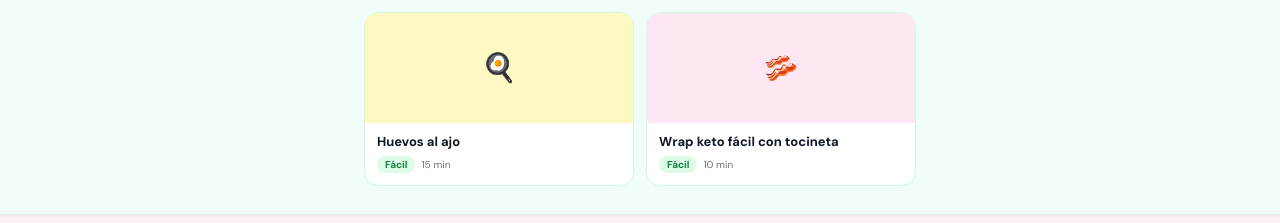
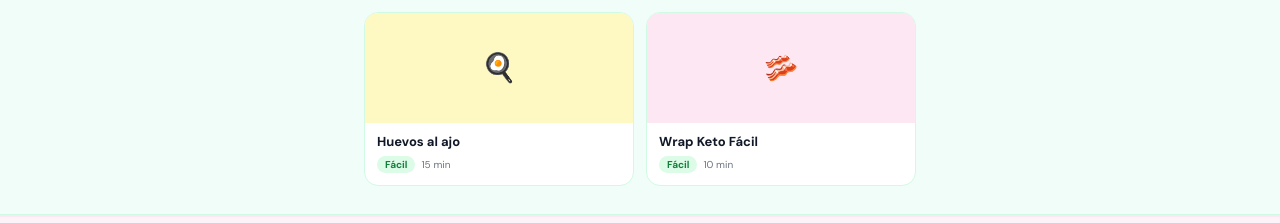
Before and after one commit to serge9387/lamiacucina-links, a Next.js app: page / in a window 1280 px wide. Shown: the part 841-1064 px from the top of the page. Built offline with nearby package versions, Linux system fonts and the light colour scheme; no server answers; the database is empty.

Commit message:
fix: sync recipe title with Supabase rename
'Wrap keto fácil con tocineta' → 'Wrap Keto Fácil' to match the updated
title in the DB. Title mismatch caused the image lookup to fail and the
card to show the emoji placeholder instead.

https://claude.ai/code/session_011cqEvvCQ9Umo9eLp2mvPoG

```diff
--- a/app/page.js
+++ b/app/page.js
@@ -9,7 +9,7 @@ const STATIC_CARDS = [
   { title: 'Guacamole', diff: 'Fácil', time: 10, bg: '#d4f0e4', emoji: '🥑' },
   { title: 'Salteado de lomo con papa criolla', diff: 'Fácil', time: 30, bg: '#fee2e2', emoji: '🥩' },
   { title: 'Huevos al ajo', diff: 'Fácil', time: 15, bg: '#fef9c3', emoji: '🍳' },
-  { title: 'Wrap keto fácil con tocineta', diff: 'Fácil', time: 10, bg: '#fce7f3', emoji: '🥓' },
+  { title: 'Wrap Keto Fácil', diff: 'Fácil', time: 10, bg: '#fce7f3', emoji: '🥓' },
 ];
 
 const FEATURED_RECIPE_TITLES = STATIC_CARDS.map(r => r.title);
```
